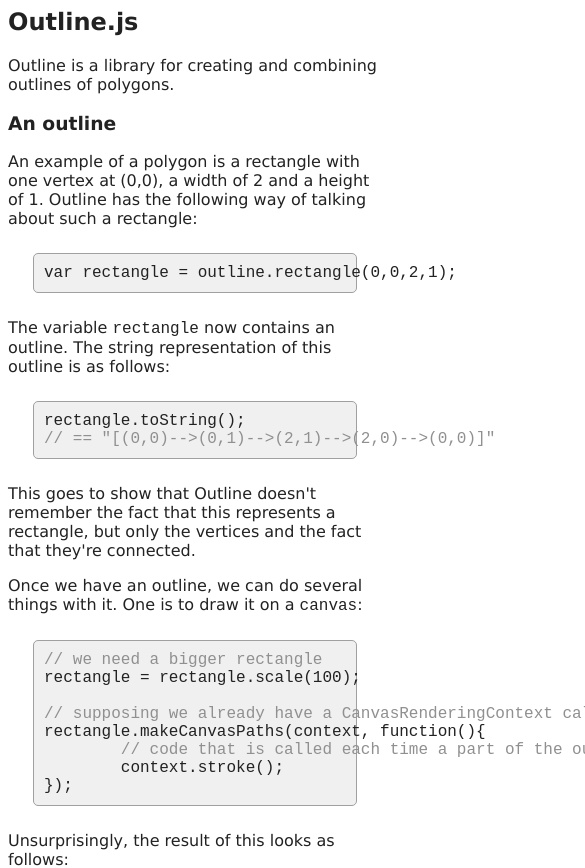
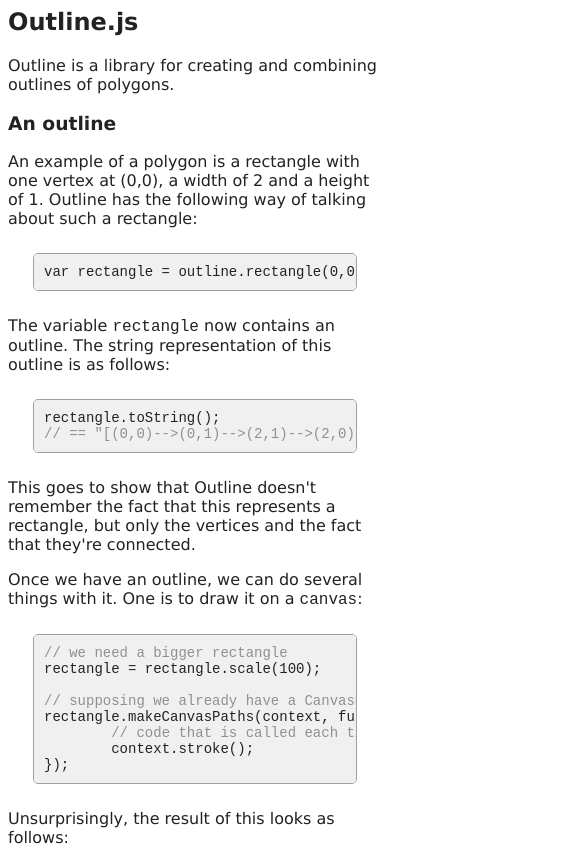
Before and after one commit to emilefokkema/outline, a plain HTML site: page index.html in a window 390 px wide. Shown: the top 868 px of the page, 585 px wide, since content can reach past the window. Drawn offline with nearby package versions, Linux system fonts and the light colour scheme.

Commit message:
improved for mobile

```diff
--- a/index.html
+++ b/index.html
@@ -1,6 +1,6 @@
 <html>
 <head>
-	<meta name="viewport" content="width=device-width, initial-scale=1"/>
+	<meta name="viewport" content="width=device-width, initial-scale=1,user-scalable=no"/>
 	<style type="text/css">
 		body{
 			color:#222;
@@ -27,6 +27,8 @@
 			padding: 10px;
 			border-radius: 5px;
 			margin: 25px;
+			overflow-x: scroll;
+			font-size: 14px;
 		}
 		canvas{
 			border:1pt solid #000;
```
